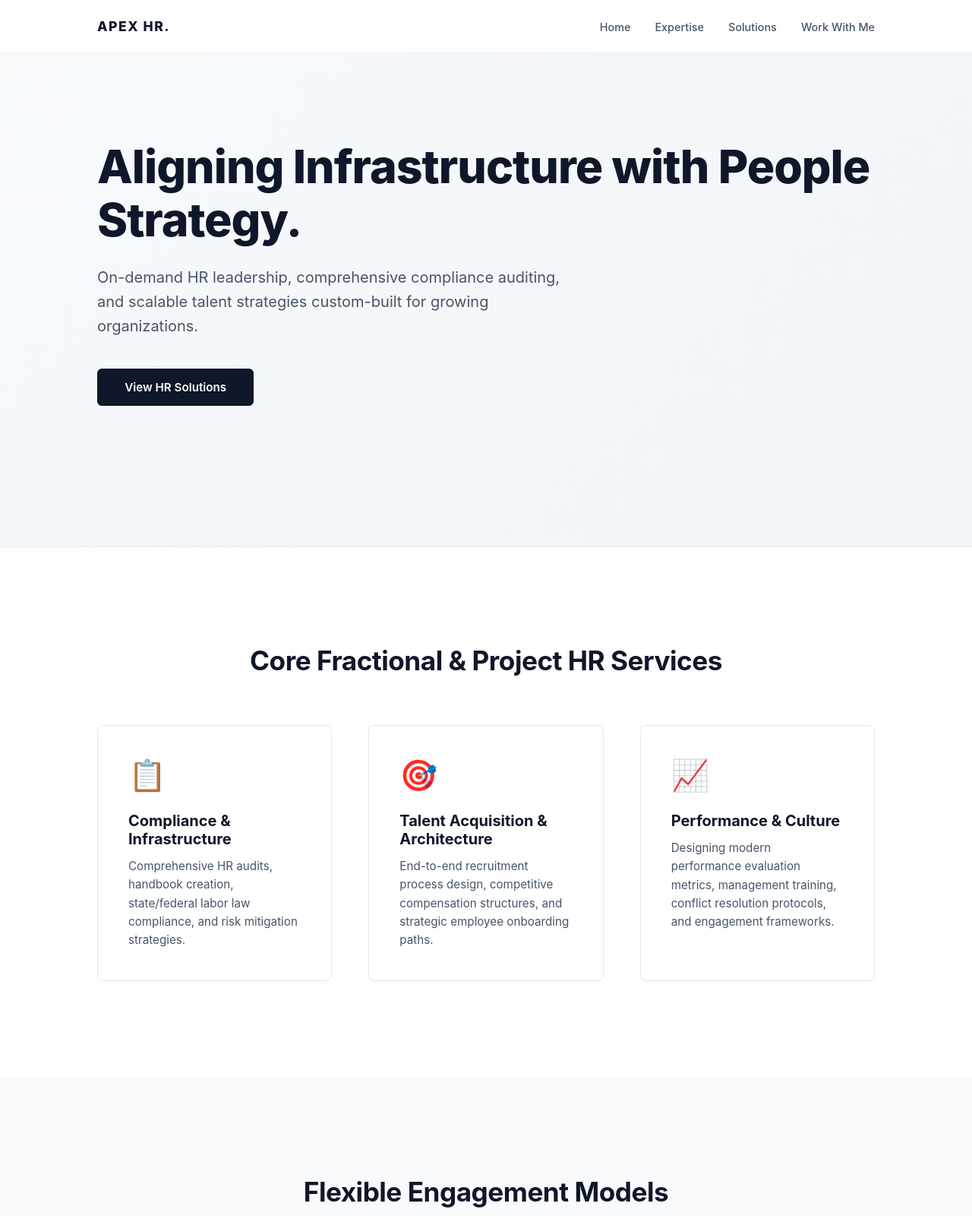
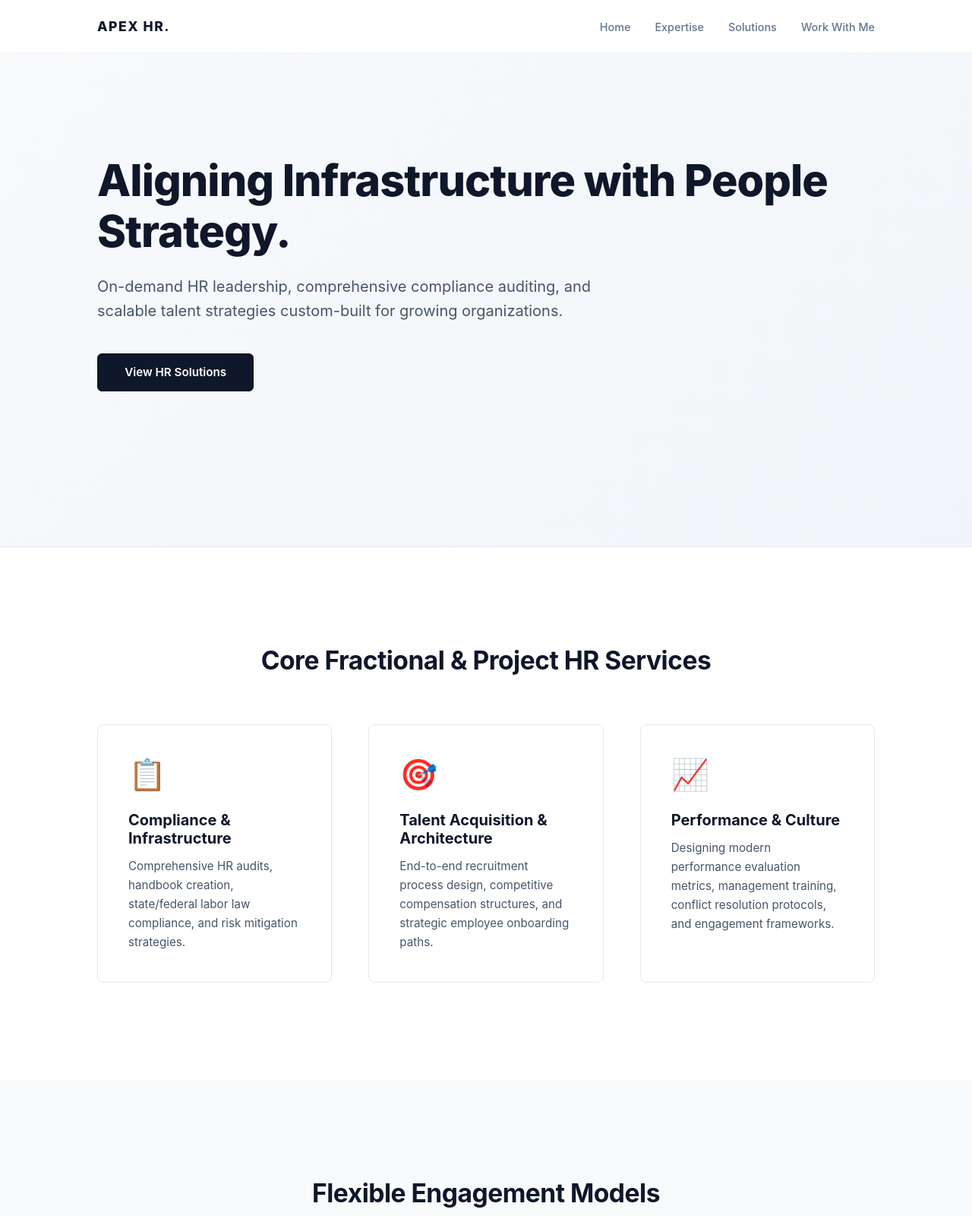
Before and after one commit to Rahool-Chougaonkar/my-website, a plain HTML site: page index.html in a window 1280 px wide. Shown: the top 1600 px of the page at 76% size. Drawn offline with Linux system fonts and the light colour scheme.

Commit message:
Update style.css

```diff
--- a/style.css
+++ b/style.css
@@ -8,11 +8,11 @@
 html {
     scroll-behavior: smooth;
     font-family: -apple-system, BlinkMacSystemFont, "Segoe UI", Roboto, Helvetica, Arial, sans-serif;
-    color: #1a202c;
+    color: #1e293b;
     background-color: #ffffff;
 }
 
-/* Elegant Dark Navigation */
+/* Elegant Executive Navigation */
 .navbar {
     display: flex;
     justify-content: space-between;
@@ -22,7 +22,7 @@ html {
     width: 100%;
     top: 0;
     background: #ffffff;
-    box-shadow: 0 1px 3px rgba(0,0,0,0.05);
+    box-shadow: 0 1px 3px rgba(0,0,0,0.02);
     z-index: 1000;
 }
 
@@ -44,7 +44,7 @@ html {
 
 .nav-links a {
     text-decoration: none;
-    color: #475569;
+    color: #64748b;
     font-size: 0.9rem;
     font-weight: 500;
     transition: color 0.2s ease;
@@ -54,7 +54,7 @@ html {
     color: #0284c7;
 }
 
-/* Premium Hero Design */
+/* High-End Hero Design */
 .hero {
     height: 90vh;
     display: flex;
@@ -65,7 +65,7 @@ html {
 }
 
 .hero-content h1 {
-    font-size: 3.8rem;
+    font-size: 3.6rem;
     font-weight: 800;
     line-height: 1.15;
     margin-bottom: 1.5rem;
@@ -77,7 +77,7 @@ html {
     font-size: 1.25rem;
     color: #475569;
     margin-bottom: 2.5rem;
-    max-width: 650px;
+    max-width: 700px;
     line-height: 1.6;
 }
 
@@ -110,13 +110,13 @@ html {
     background-color: #f1f5f9;
 }
 
-/* Modernized Grid System */
+/* Layout Management */
 .services-section, .pricing-section, .contact-section {
     padding: 8rem 10%;
 }
 
 h2 {
-    font-size: 2.2rem;
+    font-size: 2.1rem;
     text-align: center;
     margin-bottom: 4rem;
     color: #0f172a;
@@ -139,7 +139,7 @@ h2 {
 
 .card:hover {
     transform: translateY(-4px);
-    box-shadow: 0 10px 15px -3px rgba(0, 0, 0, 0.05);
+    box-shadow: 0 10px 15px -3px rgba(0, 0, 0, 0.04);
 }
 
 .icon-box {
@@ -155,11 +155,11 @@ h2 {
 
 .card p {
     color: #475569;
-    line-height: 1.6;
+    line-height: 1.65;
     font-size: 0.95rem;
 }
 
-/* Corporate Pricing Tables */
+/* Enterprise Solution Layouts */
 .pricing-section {
     background-color: #f8fafc;
 }
@@ -186,7 +186,7 @@ h2 {
 
 .price-card.featured {
     border: 2px solid #0284c7;
-    box-shadow: 0 20px 25px -5px rgba(0, 0, 0, 0.05);
+    box-shadow: 0 20px 25px -5px rgba(0, 0, 0, 0.04);
 }
 
 .badge {
@@ -209,7 +209,7 @@ h2 {
 }
 
 .price {
-    font-size: 3rem;
+    font-size: 2.8rem;
     font-weight: 800;
     color: #0f172a;
     margin-bottom: 1rem;
@@ -235,7 +235,6 @@ h2 {
     padding-left: 1.5rem;
 }
 
-/* Bullet markers */
 .price-card ul li::before {
     content: "✓";
     position: absolute;
@@ -249,7 +248,7 @@ h2 {
     text-align: center;
 }
 
-/* Strategic Application Intake Form */
+/* Discovery Form Layout */
 .contact-section {
     text-align: center;
 }
@@ -288,7 +287,7 @@ h2 {
     box-shadow: 0 0 0 3px rgba(2, 132, 199, 0.15);
 }
 
-/* Simple Compact Footer */
+/* Footer */
 footer {
     padding: 3rem 10%;
     text-align: center;
@@ -297,12 +296,12 @@ footer {
     border-top: 1px solid #e2e8f0;
 }
 
-/* Responsive UI Overrides */
+/* Mobile Adjustments */
 @media (max-width: 768px) {
     .navbar { padding: 1.2rem 5%; }
     .hero { padding: 0 5%; }
-    .hero-content h1 { font-size: 2.6rem; }
+    .hero-content h1 { font-size: 2.4rem; }
     .services-section, .pricing-section, .contact-section { padding: 5rem 5%; }
-    .nav-links { display: none; } /* Kept clean for single-page basic setups */
+    .nav-links { display: none; }
     .pricing-grid { gap: 2rem; }
 }
```
